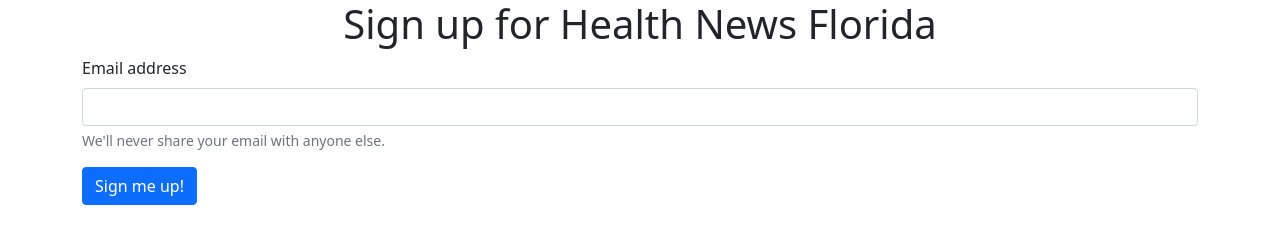
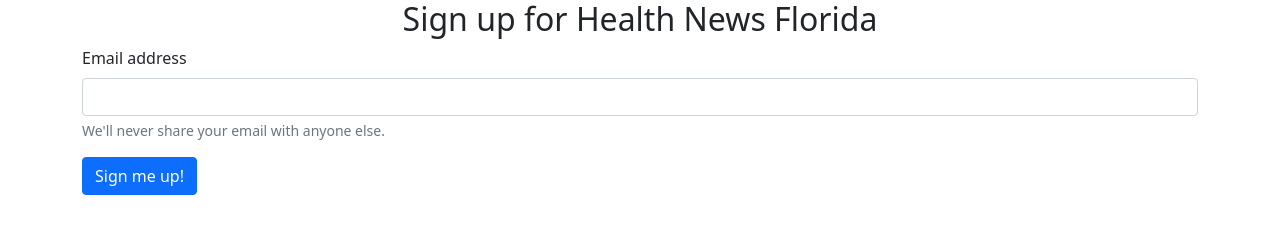
Before and after one commit to wusf-digital/wusf-modules, a website: page newsletters/hnf/index.html in a window 1280 px wide. Drawn offline with nearby package versions, Linux system fonts and the light colour scheme.

Commit message:
Reduce size of Health News Florida text

```diff
--- a/newsletters/hnf/index.html
+++ b/newsletters/hnf/index.html
@@ -11,7 +11,7 @@
 </head>
 <body>
     <div class="container">
-        <h1 class="text-center">Sign up for Health News Florida</h1>
+        <h2 class="text-center">Sign up for Health News Florida</h2>
         <form id="signUp">
             <div class="mb-3">
             <label for="email" class="form-label">Email address</label>
```
